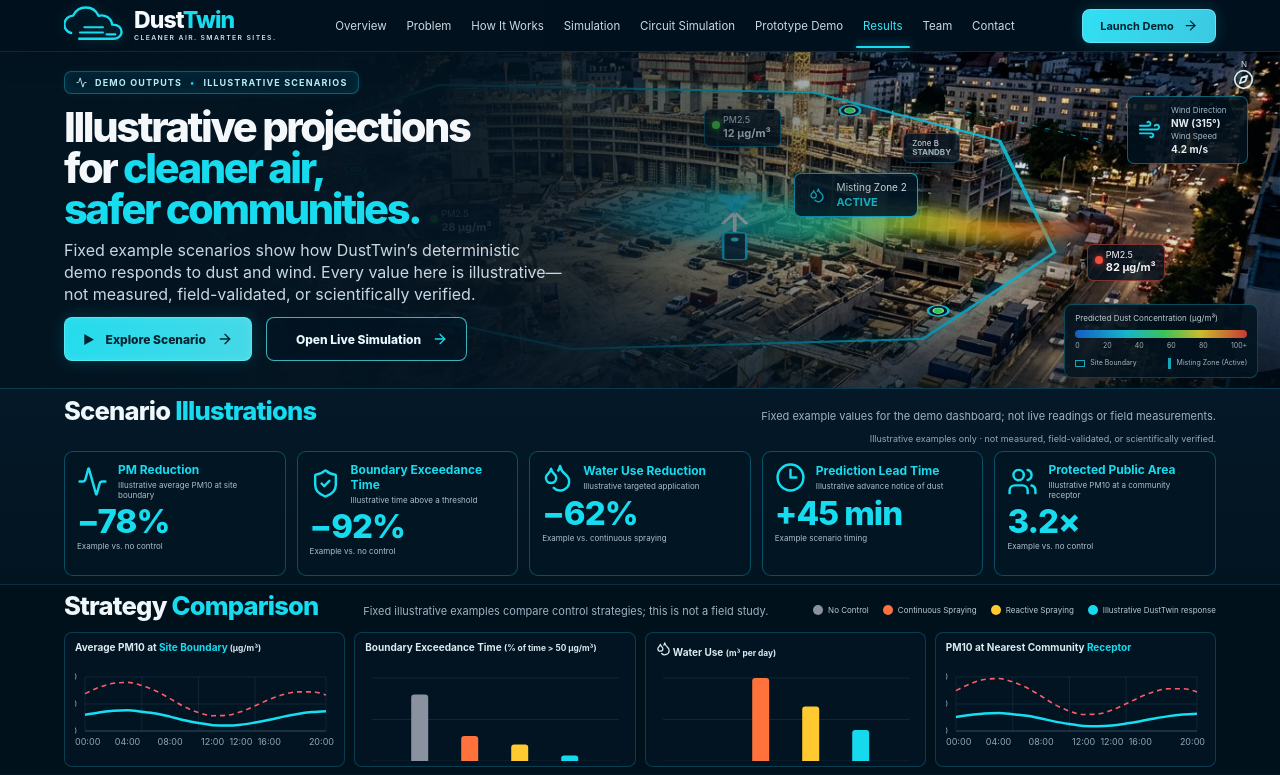
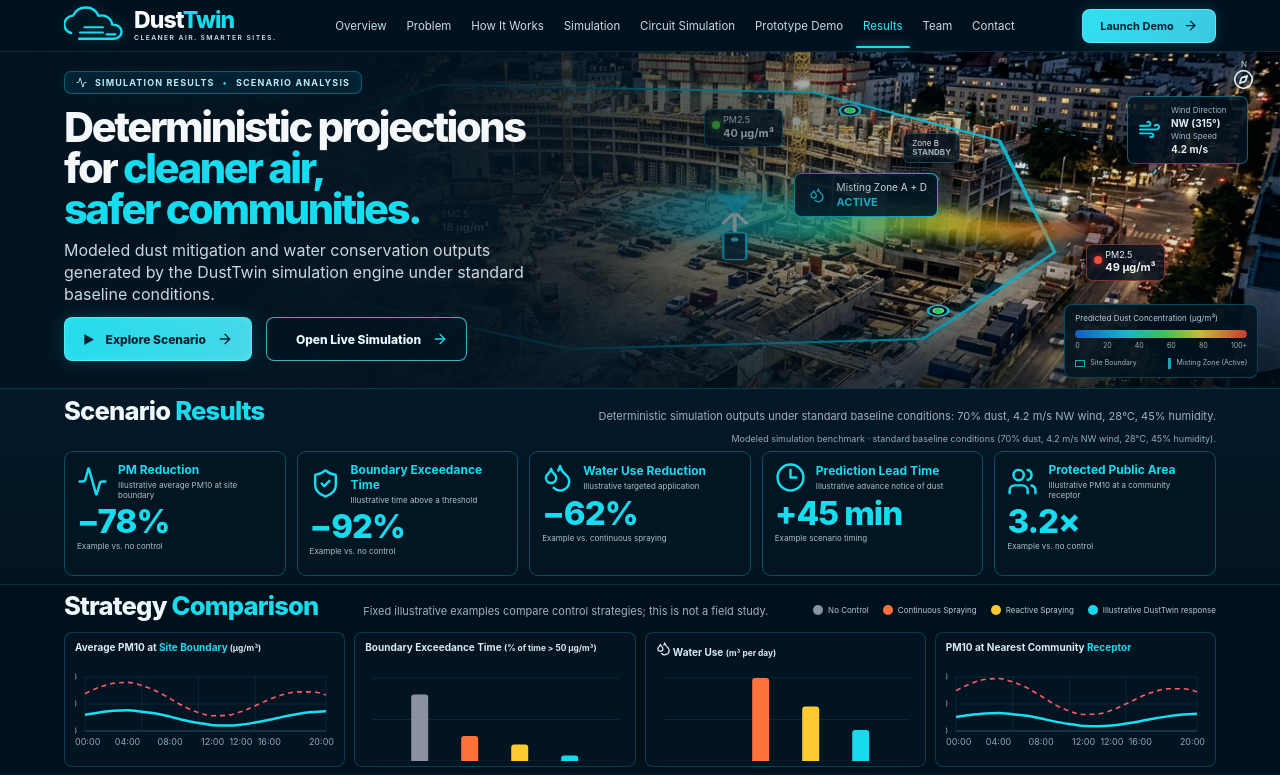
Before and after one commit to meherabmehu/DustTwin, a React (Vite) app: page /results in a window 1280 px wide. Shown: the top 775 px of the page. Built offline with nearby package versions, Linux system fonts and the light colour scheme.

Commit message:
using simulation results on the results page

```diff
--- /dev/null
+++ b/src/features/results/resultsEngine.ts
@@ -0,0 +1,94 @@
+import { predictSimulation } from '../simulation/simulationEngine';
+import { calculateStrategyComparison } from '../simulation/strategyComparison';
+import type { SimulationInput, SimulationPrediction, StrategyComparisonResult } from '../simulation/simulationTypes';
+
+/**
+ * Deterministic standard baseline scenario for the Results page.
+ * Dust 70%, Wind 4.2 m/s NW (315°), Temperature 28°C, Humidity 45%.
+ */
+export const RESULTS_DEFAULT_SCENARIO: SimulationInput = {
+  dustIntensity: 70,
+  windSpeed: 4.2,
+  windDirection: 315,
+  temperatureC: 28,
+  humidity: 45,
+};
+
+export interface ResultsMetricsSummary {
+  pmReductionPercent: number;
+  exceedanceReductionPercent: number;
+  waterReductionPercent: number;
+  leadTimeSeconds: number;
+  activeZonesCount: number;
+  totalZonesCount: number;
+  activeZoneIds: string[];
+  noControlPm25: number;
+  predictivePm25: number;
+  noControlPm10: number;
+  predictivePm10: number;
+  noControlExceedance: number;
+  predictiveExceedance: number;
+  continuousWater: number;
+  predictiveWater: number;
+}
+
+/**
+ * Computes deterministic results for the Results dashboard from the simulation engine.
+ * Maintains completely independent state from Main Simulation and Circuit Simulation.
+ */
+export function computeResultsSummary(
+  scenario: SimulationInput = RESULTS_DEFAULT_SCENARIO
+): {
+  prediction: SimulationPrediction;
+  strategyResults: StrategyComparisonResult[];
+  summary: ResultsMetricsSummary;
+} {
+  const prediction = predictSimulation(scenario, undefined, 'predictive');
+  const strategyResults = calculateStrategyComparison(prediction);
+
+  const noControl = strategyResults.find((s) => s.strategy === 'noControl')!;
+  const continuous = strategyResults.find((s) => s.strategy === 'continuous')!;
+  const predictive = strategyResults.find((s) => s.strategy === 'predictive')!;
+
+  // PM Reduction % = ((No Control PM - DustTwin PM) / No Control PM) * 100
+  const pmReductionPercent = Math.round(
+    ((noControl.boundaryPm25 - predictive.boundaryPm25) / noControl.boundaryPm25) * 100
+  );
+
+  // Boundary Exceedance Time Reduction % = ((No Control Exceedance - DustTwin Exceedance) / No Control Exceedance) * 100
+  const exceedanceReductionPercent = Math.round(
+    ((noControl.exceedanceMinutes - predictive.exceedanceMinutes) / noControl.exceedanceMinutes) * 100
+  );
+
+  // Water Use Reduction % = ((Continuous Water - DustTwin Water) / Continuous Water) * 100
+  const waterReductionPercent = Math.round(
+    ((continuous.waterUsedL - predictive.waterUsedL) / continuous.waterUsedL) * 100
+  );
+
+  const leadTimeSeconds = Math.round(prediction.leadTimeSeconds ?? 0);
+  const activeZonesCount = prediction.activeZoneIds.length;
+  const totalZonesCount = 4;
+  const activeZoneIds = [...prediction.activeZoneIds];
+
+  return {
+    prediction,
+    strategyResults,
+    summary: {
+      pmReductionPercent,
+      exceedanceReductionPercent,
+      waterReductionPercent,
+      leadTimeSeconds,
+      activeZonesCount,
+      totalZonesCount,
+      activeZoneIds,
+      noControlPm25: noControl.boundaryPm25,
+      predictivePm25: predictive.boundaryPm25,
+      noControlPm10: noControl.boundaryPm10,
+      predictivePm10: predictive.boundaryPm10,
+      noControlExceedance: noControl.exceedanceMinutes,
+      predictiveExceedance: predictive.exceedanceMinutes,
+      continuousWater: continuous.waterUsedL,
+      predictiveWater: predictive.waterUsedL,
+    },
+  };
+}
--- a/src/pages/Results.tsx
+++ b/src/pages/Results.tsx
@@ -1,9 +1,11 @@
-import { BarChart3, Clock3, Droplets, Leaf, ShieldCheck, Users, Wind, Timer, Activity, Gauge, TrendingDown } from 'lucide-react';
+import { useMemo } from 'react';
+import { Activity, Clock3, Droplets, ShieldCheck, Users, TrendingDown } from 'lucide-react';
 import { Link } from 'react-router-dom';
 import { CTAButton, Eyebrow, SectionHeading } from '../components/SiteChrome';
 import { CheckList } from '../components/Cards';
-import { BoundaryLineChart, ComparisonBars, Sparkline, useSparkData } from '../components/Charts';
+import { BoundaryLineChart, ComparisonBars, Sparkline } from '../components/Charts';
 import { DustMap } from '../components/Visuals';
+import { computeResultsSummary } from '../features/results/resultsEngine';
 
 const comparisonSeries = Array.from({ length: 18 }, (_, i) => ({
   time: `${String(Math.floor(i / 3) * 4).padStart(2, '0')}:00`,
@@ -23,21 +25,34 @@
 ];
 
 export default function Results() {
+  const { prediction } = useMemo(() => computeResultsSummary(), []);
+  const mapReadings: [number, number, number] = [
+    Math.round(prediction.sensors[0].forecastPm25),
+    Math.round(prediction.sensors[1].forecastPm25),
+    Math.round(prediction.sensors[3].forecastPm25),
+  ];
+
   return (
     <>
       <section className="hero results-hero">
-        <div className="hero-map-layer"><DustMap intensity={80} activeZone="Zone 2" readings={[12, 28, 82]} /></div>
+        <div className="hero-map-layer">
+          <DustMap
+            intensity={prediction.input.dustIntensity}
+            activeZone={`Zone ${prediction.activeZoneIds.join(' + ')}`}
+            readings={mapReadings}
+          />
+        </div>
         <div className="hero-copy">
-          <Eyebrow><Activity size={11} /> DEMO OUTPUTS <span>•</span> ILLUSTRATIVE SCENARIOS</Eyebrow>
-          <h1 className="hero-title">Illustrative projections<br />for <span>cleaner air,</span><br /><span>safer communities.</span></h1>
-          <p className="hero-description">Fixed example scenarios show how DustTwin’s deterministic demo responds to dust and wind. Every value here is illustrative—not measured, field-validated, or scientifically verified.</p>
+          <Eyebrow><Activity size={11} /> SIMULATION RESULTS <span>•</span> SCENARIO ANALYSIS</Eyebrow>
+          <h1 className="hero-title">Deterministic projections<br />for <span>cleaner air,</span><br /><span>safer communities.</span></h1>
+          <p className="hero-description">Modeled dust mitigation and water conservation outputs generated by the DustTwin simulation engine under standard baseline conditions.</p>
           <div className="hero-actions"><CTAButton to="#case-study" icon={<span className="play-disc">▶</span>}>Explore Scenario</CTAButton><CTAButton to="/simulation" variant="outline" icon={<span className="cube-outline"><span /></span>}>Open Live Simulation</CTAButton></div>
         </div>
       </section>
 
       <section className="results-section section-wrap">
-        <SectionHeading title="Scenario" highlight="Illustrations" note="Fixed example values for the demo dashboard; not live readings or field measurements." />
-        <p className="disclaimer">Illustrative examples only · not measured, field-validated, or scientifically verified.</p>
+        <SectionHeading title="Scenario" highlight="Results" note="Deterministic simulation outputs under standard baseline conditions: 70% dust, 4.2 m/s NW wind, 28°C, 45% humidity." />
+        <p className="disclaimer">Modeled simulation benchmark · standard baseline conditions (70% dust, 4.2 m/s NW wind, 28°C, 45% humidity).</p>
         <div className="result-metrics">
           {resultMetrics.map((metric) => <article className="result-metric" key={metric.title}><div className="result-metric-head"><span>{metric.icon}</span><div><h3>{metric.title}</h3><p>{metric.subtitle}</p></div></div><div className="result-value">{metric.value}</div><div className="result-footnote">{metric.foot}</div><div className="result-spark"><Sparkline base={metric.base} /></div></article>)}
         </div>
```
